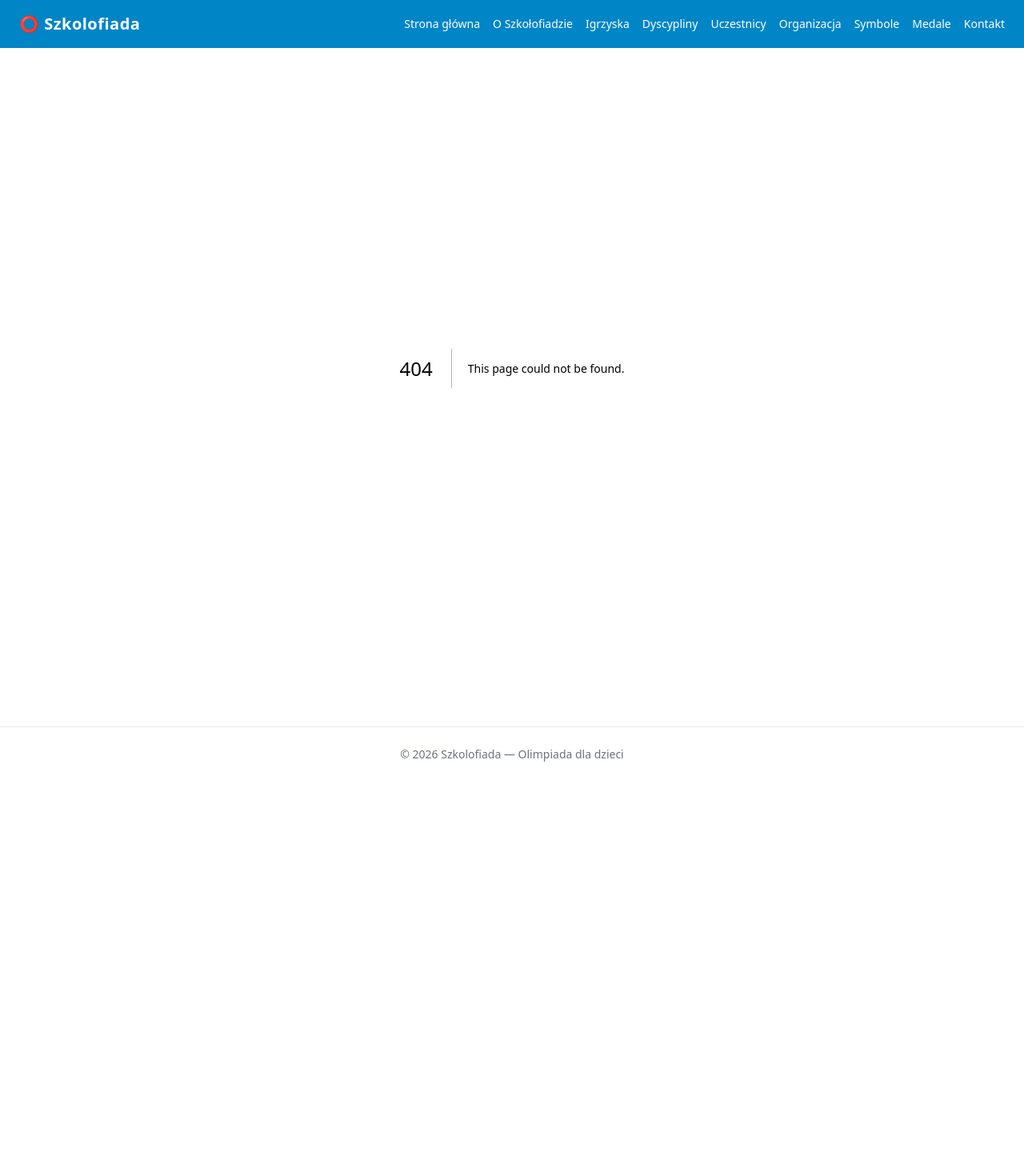
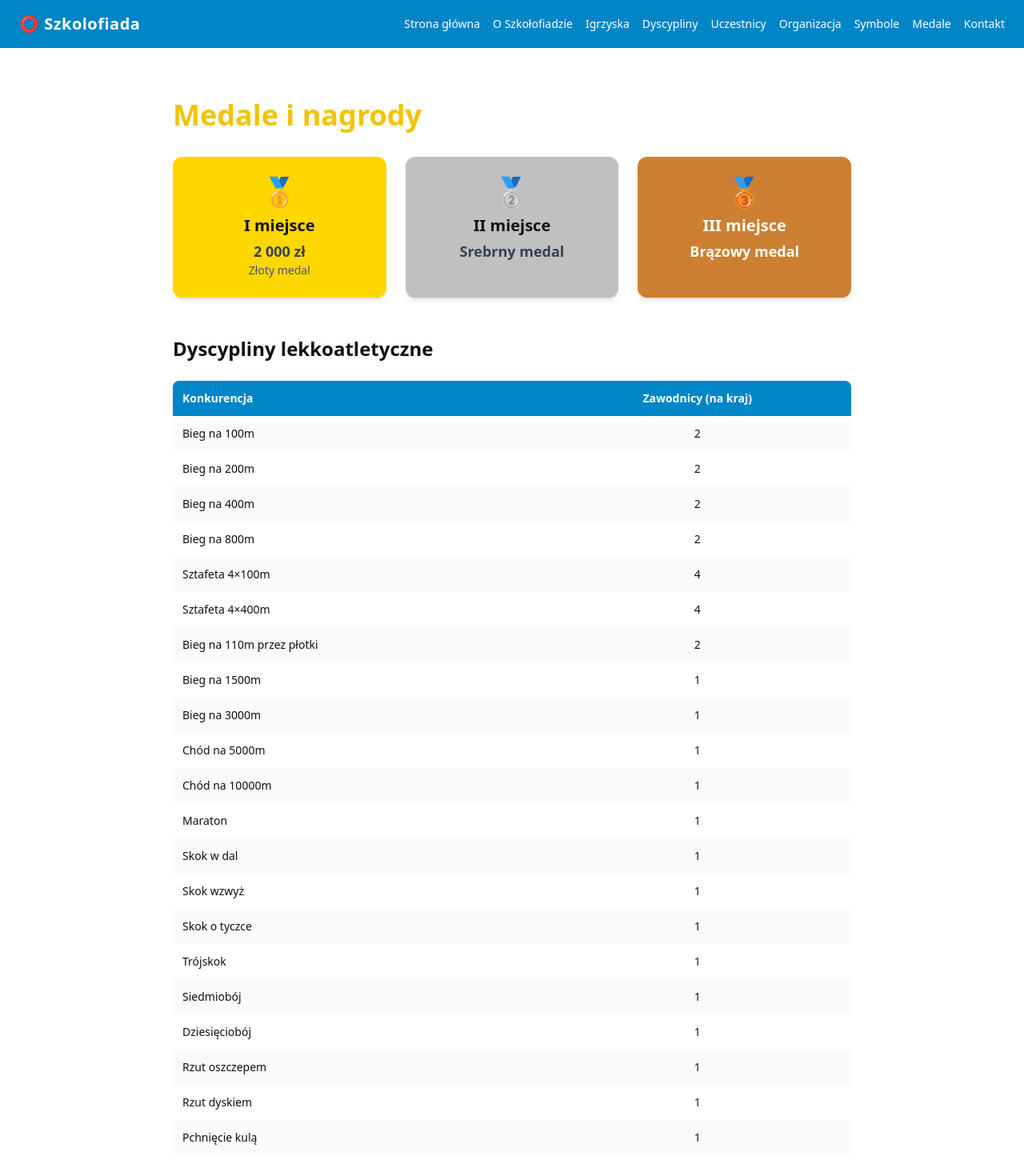
Before and after one commit to romatematycznie/Szkolofiada, a Next.js app: page /medale in a window 1280 px wide. Before the commit this address had no page. Shown: the top 1470 px of the page at 80% size. Before the commit the page ends 977 px from the top, so only its background shows below. Built offline with nearby package versions, Linux system fonts and the light colour scheme.

Commit message:
Create page.tsx

```diff
--- /dev/null
+++ b/app/medale/page.tsx
@@ -0,0 +1,74 @@
+export default function Medale() {
+  const biegi = [
+    { nazwa: "Bieg na 100m", zawodnicy: 2 },
+    { nazwa: "Bieg na 200m", zawodnicy: 2 },
+    { nazwa: "Bieg na 400m", zawodnicy: 2 },
+    { nazwa: "Bieg na 800m", zawodnicy: 2 },
+    { nazwa: "Sztafeta 4×100m", zawodnicy: 4 },
+    { nazwa: "Sztafeta 4×400m", zawodnicy: 4 },
+    { nazwa: "Bieg na 110m przez płotki", zawodnicy: 2 },
+    { nazwa: "Bieg na 1500m", zawodnicy: 1 },
+    { nazwa: "Bieg na 3000m", zawodnicy: 1 },
+    { nazwa: "Chód na 5000m", zawodnicy: 1 },
+    { nazwa: "Chód na 10000m", zawodnicy: 1 },
+    { nazwa: "Maraton", zawodnicy: 1 },
+    { nazwa: "Skok w dal", zawodnicy: 1 },
+    { nazwa: "Skok wzwyż", zawodnicy: 1 },
+    { nazwa: "Skok o tyczce", zawodnicy: 1 },
+    { nazwa: "Trójskok", zawodnicy: 1 },
+    { nazwa: "Siedmiobój", zawodnicy: 1 },
+    { nazwa: "Dziesięciobój", zawodnicy: 1 },
+    { nazwa: "Rzut oszczepem", zawodnicy: 1 },
+    { nazwa: "Rzut dyskiem", zawodnicy: 1 },
+    { nazwa: "Pchnięcie kulą", zawodnicy: 1 },
+  ];
+
+  return (
+    <div className="max-w-4xl mx-auto px-6 py-16">
+      <h1 className="text-4xl font-bold mb-8" style={{ color: "var(--kolor-zolty)" }}>Medale i nagrody</h1>
+
+      <section className="mb-12">
+        <div className="grid grid-cols-1 md:grid-cols-3 gap-6 mb-8">
+          <div className="p-6 rounded-xl text-center shadow-md" style={{ backgroundColor: "#FFD700" }}>
+            <p className="text-4xl mb-2">🥇</p>
+            <p className="font-bold text-xl">I miejsce</p>
+            <p className="text-gray-700 font-bold text-lg mt-1">2 000 zł</p>
+            <p className="text-gray-600 text-sm">Złoty medal</p>
+          </div>
+          <div className="p-6 rounded-xl text-center shadow-md" style={{ backgroundColor: "#C0C0C0" }}>
+            <p className="text-4xl mb-2">🥈</p>
+            <p className="font-bold text-xl">II miejsce</p>
+            <p className="text-gray-700 font-bold text-lg mt-1">Srebrny medal</p>
+          </div>
+          <div className="p-6 rounded-xl text-center shadow-md" style={{ backgroundColor: "#CD7F32", color: "white" }}>
+            <p className="text-4xl mb-2">🥉</p>
+            <p className="font-bold text-xl">III miejsce</p>
+            <p className="font-bold text-lg mt-1">Brązowy medal</p>
+          </div>
+        </div>
+      </section>
+
+      <section className="mb-12">
+        <h2 className="text-2xl font-bold mb-6">Dyscypliny lekkoatletyczne</h2>
+        <div className="overflow-x-auto">
+          <table className="w-full text-sm">
+            <thead>
+              <tr style={{ backgroundColor: "var(--kolor-niebieski)", color: "white" }}>
+                <th className="p-3 text-left rounded-tl-lg">Konkurencja</th>
+                <th className="p-3 text-center rounded-tr-lg">Zawodnicy (na kraj)</th>
+              </tr>
+            </thead>
+            <tbody>
+              {biegi.map((b, i) => (
+                <tr key={i} className={i % 2 === 0 ? "bg-gray-50" : "bg-white"}>
+                  <td className="p-3">{b.nazwa}</td>
+                  <td className="p-3 text-center">{b.zawodnicy}</td>
+                </tr>
+              ))}
+            </tbody>
+          </table>
+        </div>
+      </section>
+    </div>
+  );
+}
```
